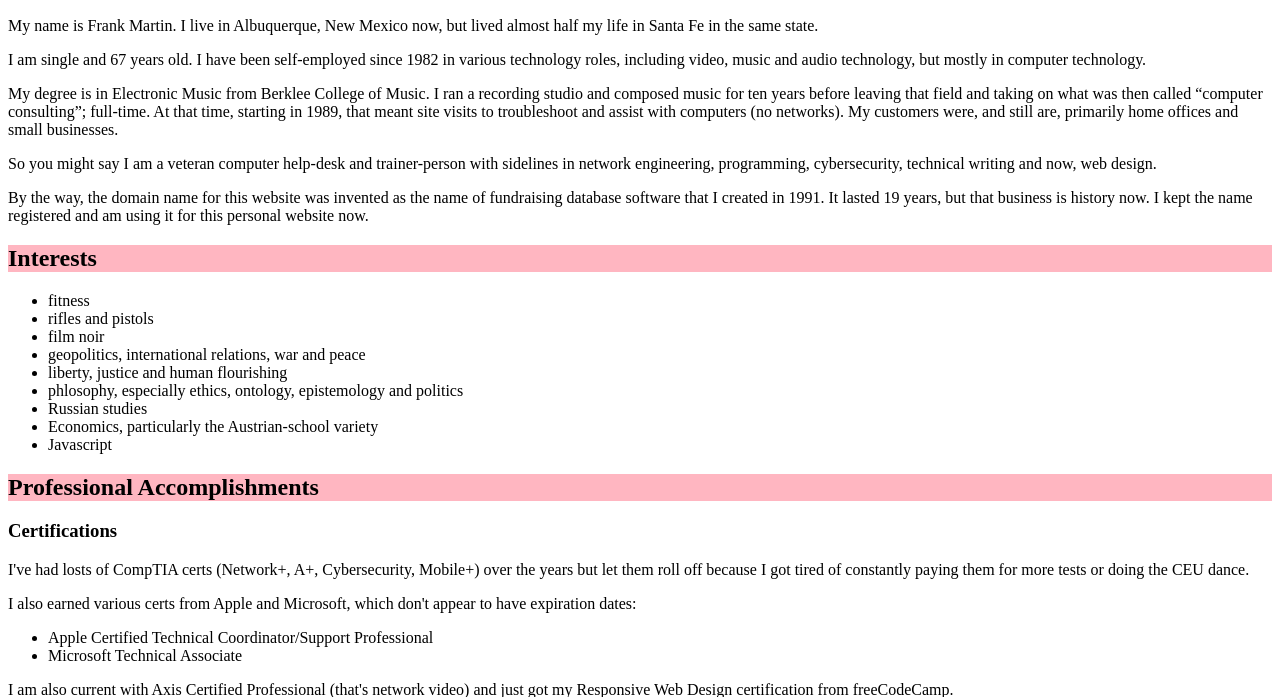
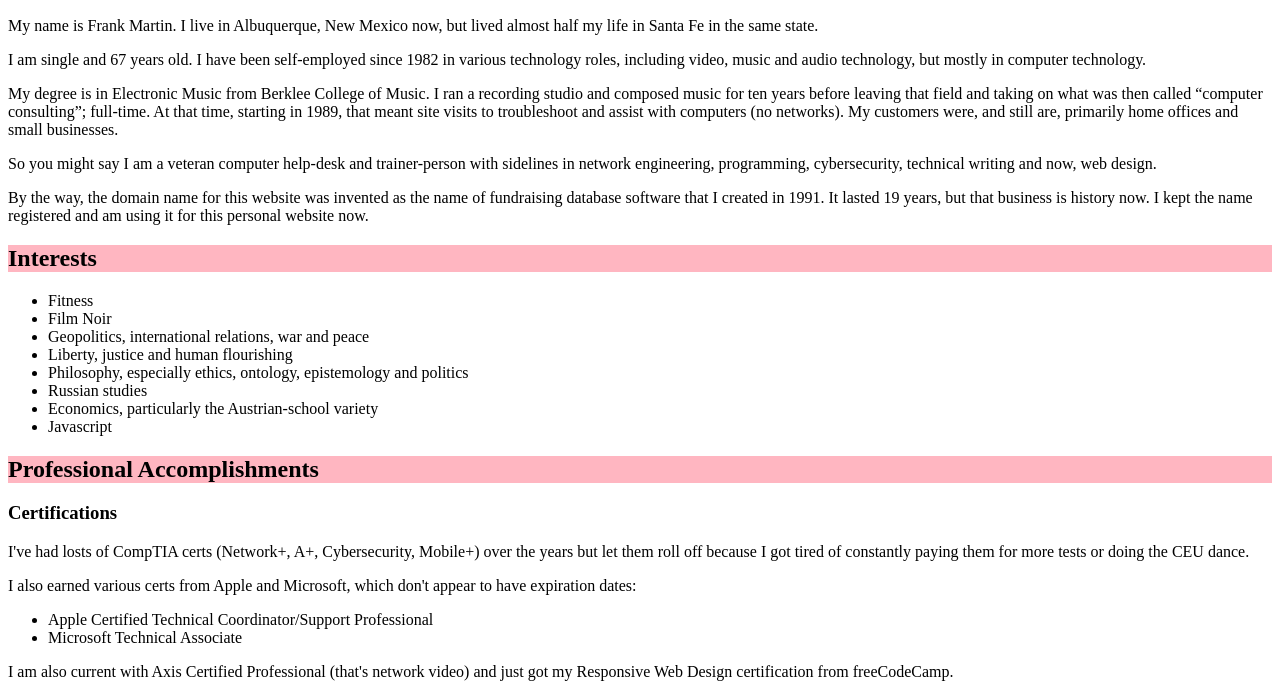
Before and after one commit to fundimensions/FUNDimensions-Website, a plain HTML site: page index.html in a window 1280 px wide. Shown: the part 110-807 px from the top of the page. Drawn offline with Linux system fonts and the light colour scheme.

Commit message:
spelling

```diff
--- a/index.html
+++ b/index.html
@@ -16,12 +16,11 @@
 <p>By the way, the domain name for this website was invented as the name of fundraising database software that I created in 1991. It lasted 19 years, but that business is history now. I kept the name registered and am using it for this personal website now.</p>
 <h2>Interests</h2>
 <ul>
-<li>fitness</li>
-<li>rifles and pistols</li>
-<li>film noir</li>
-<li>geopolitics, international relations, war and peace</li>
-<li>liberty, justice and human flourishing</li>
-<li>phlosophy, especially ethics, ontology, epistemology and politics</li>
+<li>Fitness</li>
+<li>Film Noir</li>
+<li>Geopolitics, international relations, war and peace</li>
+<li>Liberty, justice and human flourishing</li>
+<li>Philosophy, especially ethics, ontology, epistemology and politics</li>
 <li>Russian studies</li>
 <li>Economics, particularly the Austrian-school variety</li>
 <li>Javascript</li>
```
